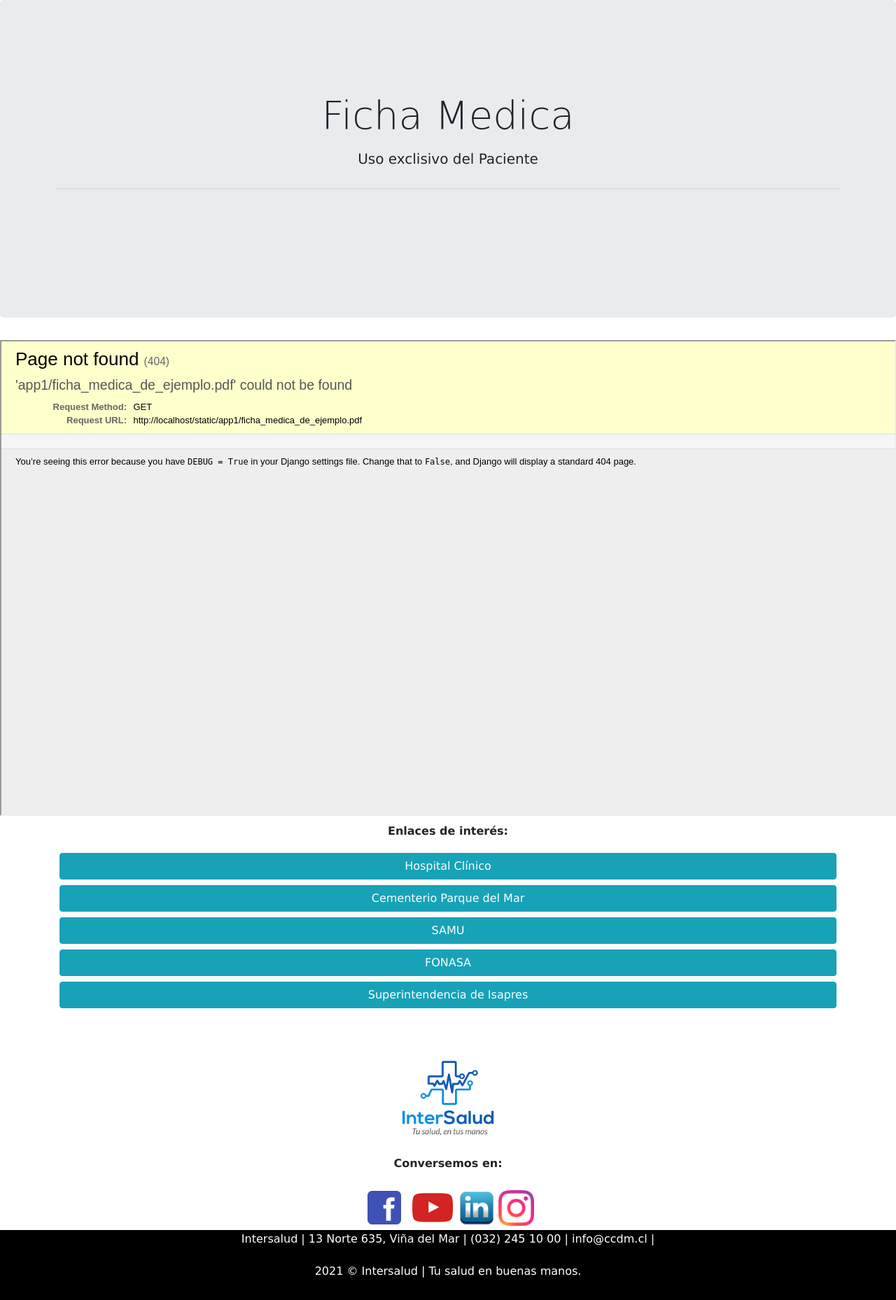
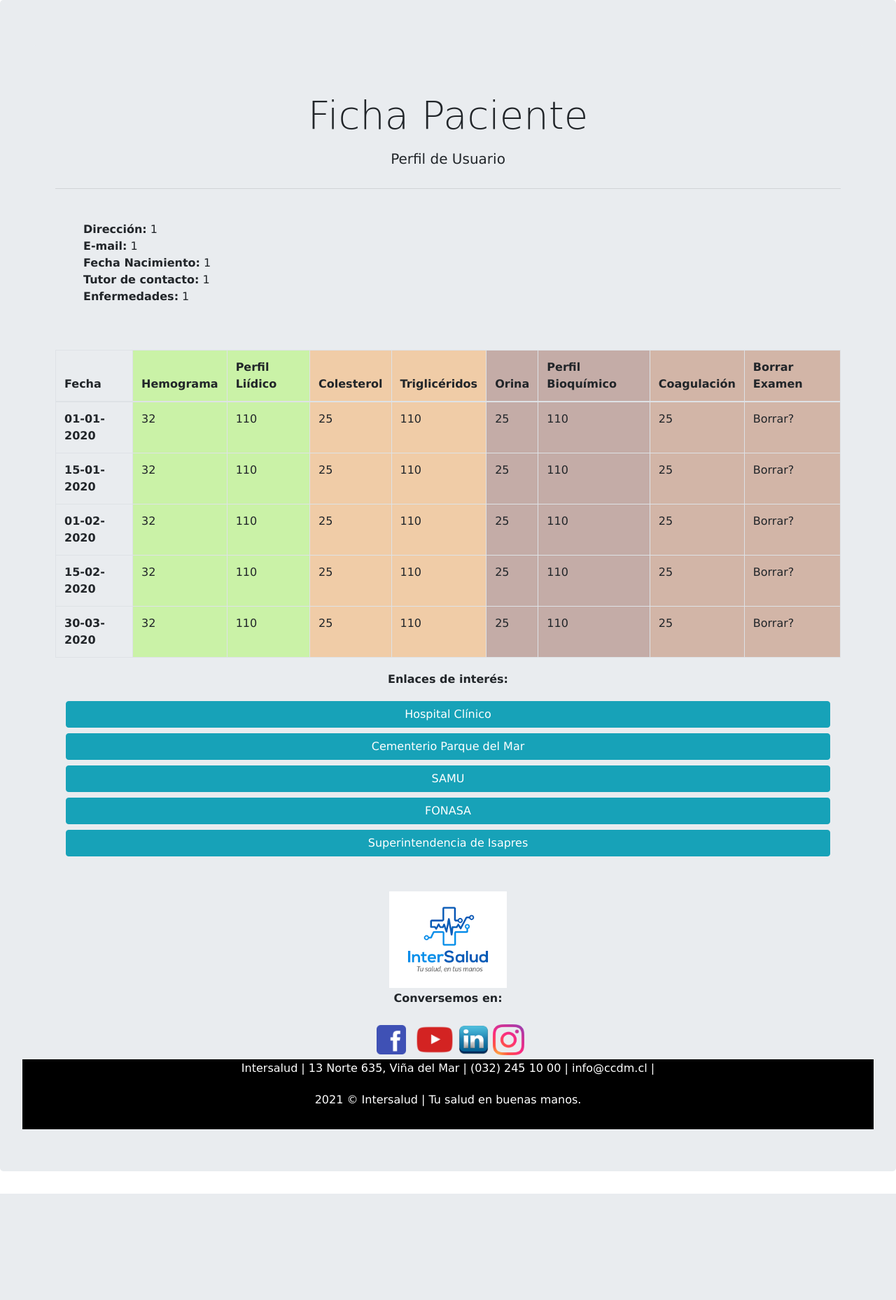
Before and after one commit to JuanArancibiaF/M5_SitioMedico, a Django app: template app1/templates/app1/fichapaciente.html in a window 1280 px wide. Shown: the part 46-1904 px from the top of the page at 70% size. After the commit the page ends 1752 px from the top, so only its background shows below. Run offline with Django 3.2, Linux system fonts and the light colour scheme; the template is opened without the code that fills it: most values are stand-ins (such as "Sample title", 1, 10 or a date in 2020); some libraries are stand-ins or nearby versions.

Commit message:
20210209: HTML de Examen 1 habilitada.

```diff
--- a/app1/templates/app1/fichapaciente.html
+++ b/app1/templates/app1/fichapaciente.html
@@ -6,18 +6,112 @@
 
 <body>
   <div class="jumbotron">
-    <div class="col sm">
-      <div class="jumbotron">
-        <h1 class="display-4">Ficha Medica</h1>
-        <p class="lead">Uso exclisivo del Paciente </p>
-        <hr class="my-4">
-      </div>
-    </div>
-  </div>
-  </div>
+    <div class="col sm"> <div>
+       <div>
 
-  <!-- Pdf de la ficha medica -->
-  <iframe src="{% static 'app1/ficha_medica_de_ejemplo.pdf'%}" width="100%" height="680px"></iframe>
+
+
+  <div class="jumbotron">
+      <h1 class="display-4">Ficha Paciente</h1>
+      <p class="lead">Perfil de Usuario </p>
+      <hr class="my-4">
+      <p>
+          <div>
+
+          </div>
+  <!-- Datos -->
+  <ul>
+    <li><strong>Dirección:</strong> {{ num_books }}</li>
+    <li><strong>E-mail:</strong> {{ num_instances }}</li>
+    <li><strong>Fecha Nacimiento:</strong> {{ num_instances_available }}</li>
+    <li><strong>Tutor de contacto:</strong> {{ num_authors }}</li>
+    <li><strong>Enfermedades:</strong> {{ num_authors }}</li>
+  </ul>
+
+<!-- Tabla-->
+  <table class="table table-bordered">
+
+    <colgroup>
+
+      <colgroup span="2" style="background: rgba(128, 255, 0, 0.3); border: 1px solid rgba(100, 200, 0, 0.3);"></colgroup>
+      <colgroup span="2" style="background: rgba(255, 128, 0, 0.3); border: 1px solid rgba(200, 100, 0, 0.3);"></colgroup>
+      <colgroup span="2" style="background: rgba(110, 25, 0, 0.3); border: 1px solid rgba(100, 200, 0, 0.3);"></colgroup>
+      <colgroup span="2" style="background: rgba(155, 55, 0, 0.3); border: 1px solid rgba(200, 100, 0, 0.3);"></colgroup>
+    <thead>
+      <tr>
+        <th scope="col">Fecha</th>
+        <th scope="col">Hemograma</th>
+        <th scope="col">Perfil Liídico</th>
+        <th scope="col">Colesterol</th>
+        <th scope="col">Triglicéridos</th>
+        <th scope="col">Orina</th>
+        <th scope="col">Perfil Bioquímico</th>
+        <th scope="col">Coagulación</th>
+        <th scope="col">Borrar Examen</th>
+      </tr>
+    </thead>
+    <tbody>
+      <tr>
+        <th scope="row">01-01-2020</th>
+        <td>32</td>
+        <td>110</td>
+        <td>25</td>
+        <td>110</td>
+        <td>25</td>
+        <td>110</td>
+        <td>25</td>
+        <td>Borrar?</td>
+      </tr>
+      <tr>
+        <th scope="row">15-01-2020</th>
+        <td>32</td>
+        <td>110</td>
+        <td>25</td>
+        <td>110</td>
+        <td>25</td>
+        <td>110</td>
+        <td>25</td>
+        <td>Borrar?</td>
+      </tr>
+      <tr>
+        <th scope="row">01-02-2020</th>
+        <td>32</td>
+        <td>110</td>
+        <td>25</td>
+        <td>110</td>
+        <td>25</td>
+        <td>110</td>
+        <td>25</td>
+        <td>Borrar?</td>
+      </tr>
+
+      <tr>
+        <th scope="row">15-02-2020</th>
+        <td>32</td>
+        <td>110</td>
+        <td>25</td>
+        <td>110</td>
+        <td>25</td>
+        <td>110</td>
+        <td>25</td>
+        <td>Borrar?</td>
+      </tr>
+
+      <tr>
+        <th scope="row">30-03-2020</th>
+        <td>32</td>
+        <td>110</td>
+        <td>25</td>
+        <td>110</td>
+        <td>25</td>
+        <td>110</td>
+        <td>25</td>
+        <td>Borrar?</td>
+      </tr>
+      <br>
+      <br>
+    </tbody>
+  </table>
 
 </body>
 
```
Also changed, not shown: app1/templates/app1/calendarioHoras.html (+7 -38 lines), app1/templates/app1/fichamedica.html (+12 -4 lines).
